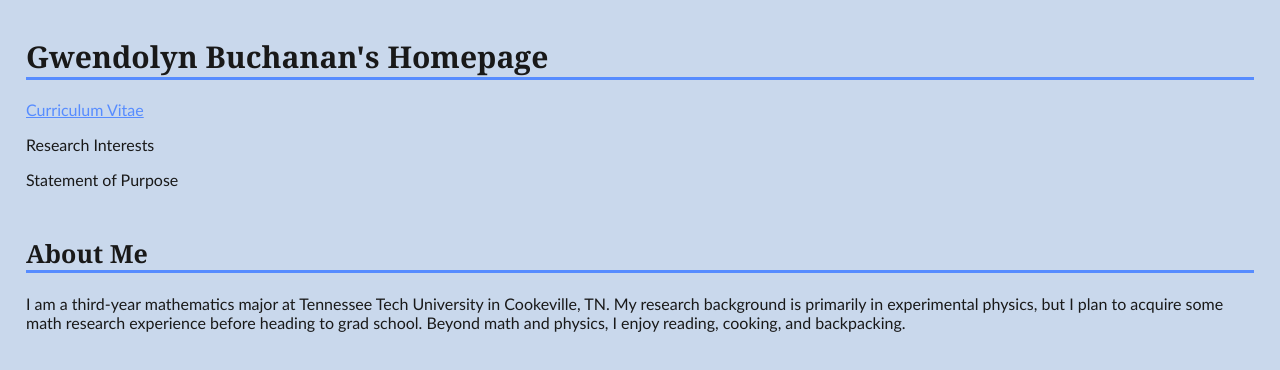
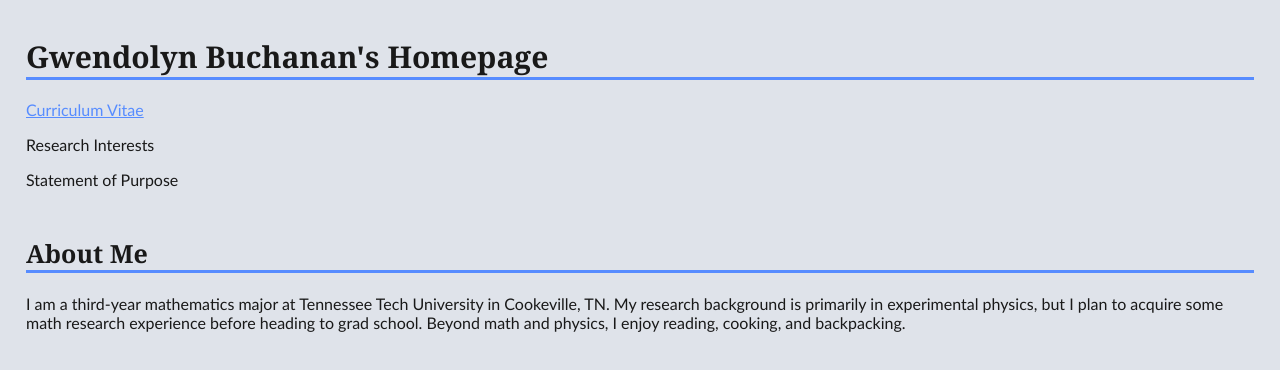
Before and after one commit to ChaoticShiny/egbuchanan.github.io, a plain HTML site: page index.html in a window 1280 px wide. Drawn offline with Linux system fonts and the light colour scheme.

Commit message:
Update site.css

```diff
--- a/site.css
+++ b/site.css
@@ -1,7 +1,7 @@
 body {
     font-family: "Trebuchet MS", Verdana, sans-serif;
     font-size: 16px;
-    background-color: #c9d8ec;
+    background-color: #dfe3ea;
     color: #191919;
     padding: 3px;
 }
@@ -10,7 +10,7 @@ body {
     padding: 5px;
     padding-left:  15px;
     padding-right: 15px;
-    background-color: #c9d8ec;
+    background-color: #dfe3ea;
     border-radius: 0 0 0 0;
 }
 
@@ -18,7 +18,7 @@ body {
     padding: 5px;
     padding-left:  15px;
     padding-right: 15px;
-    background-color: #c9d8ec;
+    background-color: #dfe3ea;
     border-radius: 0 0 0 0;
 }
 
```
